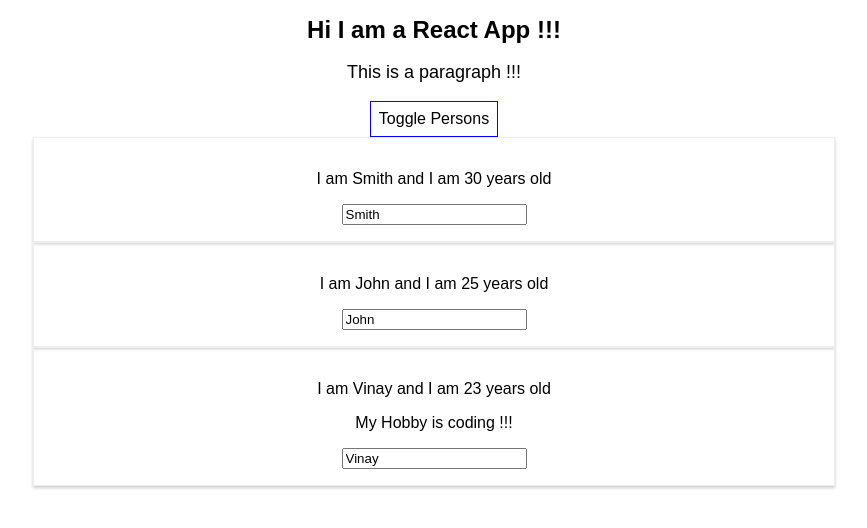
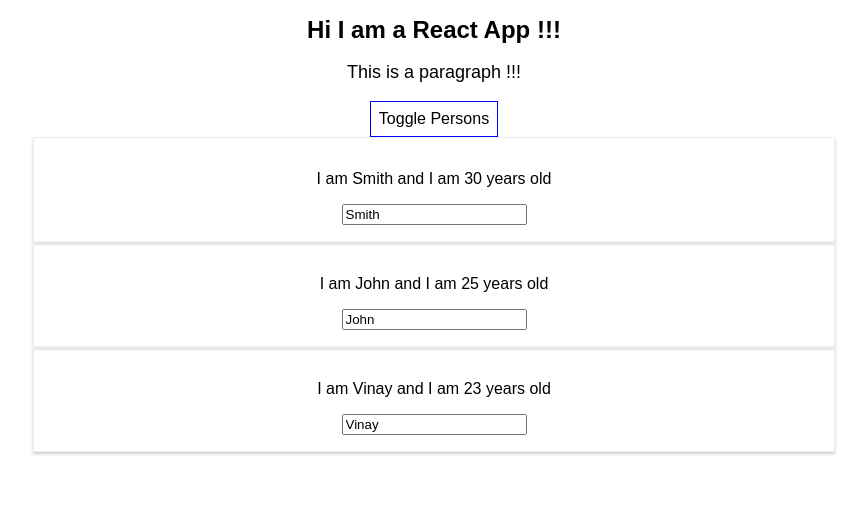
Before and after one commit to VinayJariya/react-complete-guide, a React (Create React App) app: page / in a window 1280 px wide. Both pictures are taken after a click on the button "Toggle Persons". Shown: the top 528 px of the page, without its empty margins (206-1073 px from the left). Built offline with nearby package versions, Linux system fonts and the light colour scheme.

Commit message:
Rendering Lists

```diff
--- a/src/App.js
+++ b/src/App.js
@@ -121,19 +121,12 @@ class App extends Component {
     if (this.state.showPersons){
       persons = (
         <div>
-          <Person
-            name={this.state.persons[0].name}
-            age = {this.state.persons[0].age}
-            click={this.switchNameHandler.bind(this,'Sam')}
-            changed={this.nameChangedHandler}/>
-          <Person
-            name={this.state.persons[1].name}
-            age = {this.state.persons[1].age}/>
-          <Person
-            name={this.state.persons[2].name}
-            age = {this.state.persons[2].age}>
-            My Hobby is coding !!!
-          </Person>
+          {this.state.persons.map(person => {
+            return <Person
+                    name={person.name}
+                    age={person.age}
+                  />
+          })}
         </div>
       )
     }
```
